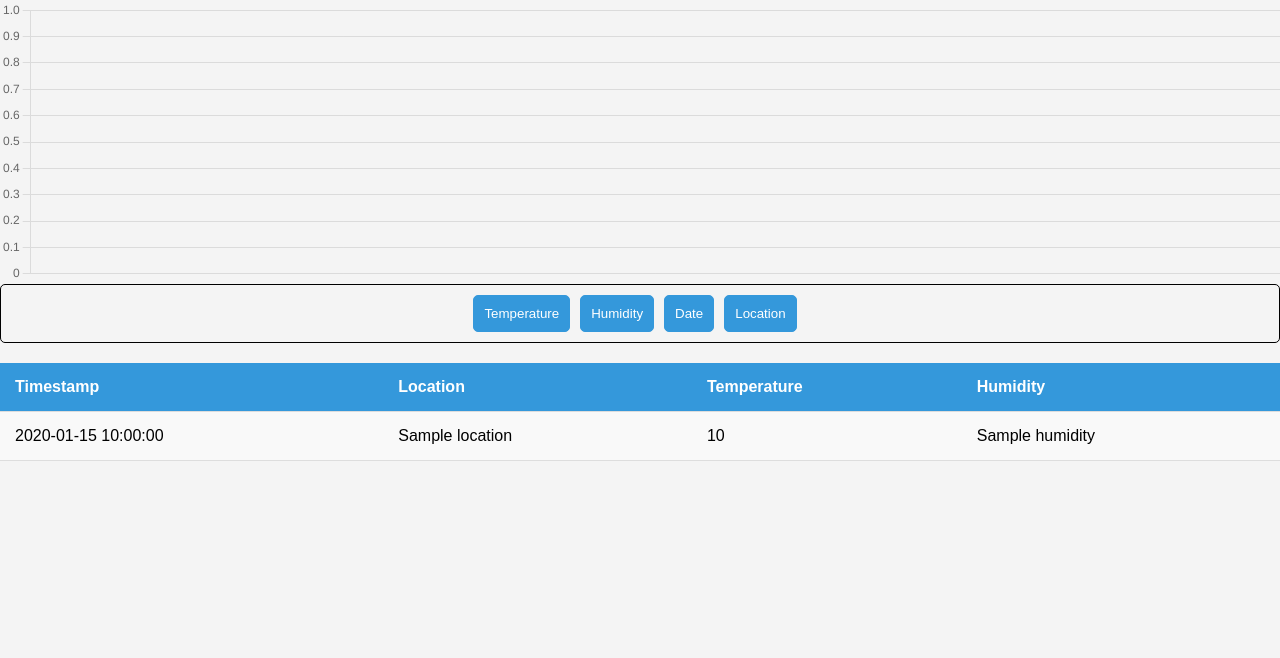
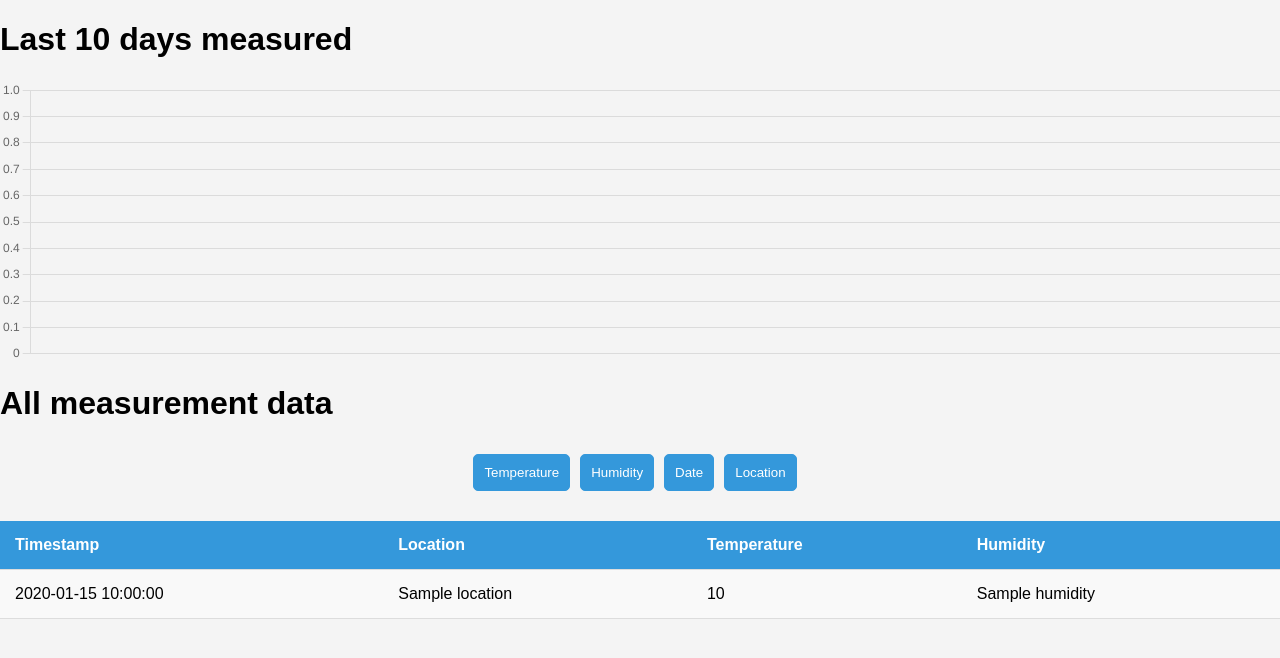
Before and after one commit to pinghero/tempmonitor, a Flask app: template templates/measurements.html in a window 1280 px wide. Shown: the top 658 px of the page. Run offline with Flask 3, Linux system fonts and the light colour scheme; the template is opened without the code that fills it: most values are stand-ins (such as "Sample title", 1, 10 or a date in 2020).

Commit message:
Added titles

```diff
--- a/static/styles/styles.css
+++ b/static/styles/styles.css
@@ -58,7 +58,6 @@ input.show {
 }
 
 .button-container {
-    border: 1px solid #000;
     display: flex;
     flex-wrap: wrap;
     justify-content: center; /* Center align the content horizontally */
--- a/templates/measurements.html
+++ b/templates/measurements.html
@@ -8,6 +8,7 @@
         <link rel="stylesheet" href="/static/styles/styles.css" />
     	<script src="https://cdn.jsdelivr.net/npm/chart.js@4.4.0/dist/chart.umd.min.js"></script>
     </head>
+    <h1>Last 10 days measured</h1>
     <canvas id="linechart" width="900" height="200"></canvas>
 
 <script>
@@ -29,6 +30,7 @@
   });
 </script>
 
+    <h1>All measurement data</h1>
 <div class="button-container">
     <button id="temperatureButton" onclick="toggleInput('temp')">Temperature</button>
     <input type="number" id="tempFrom" class="hide" placeholder="From">
```
